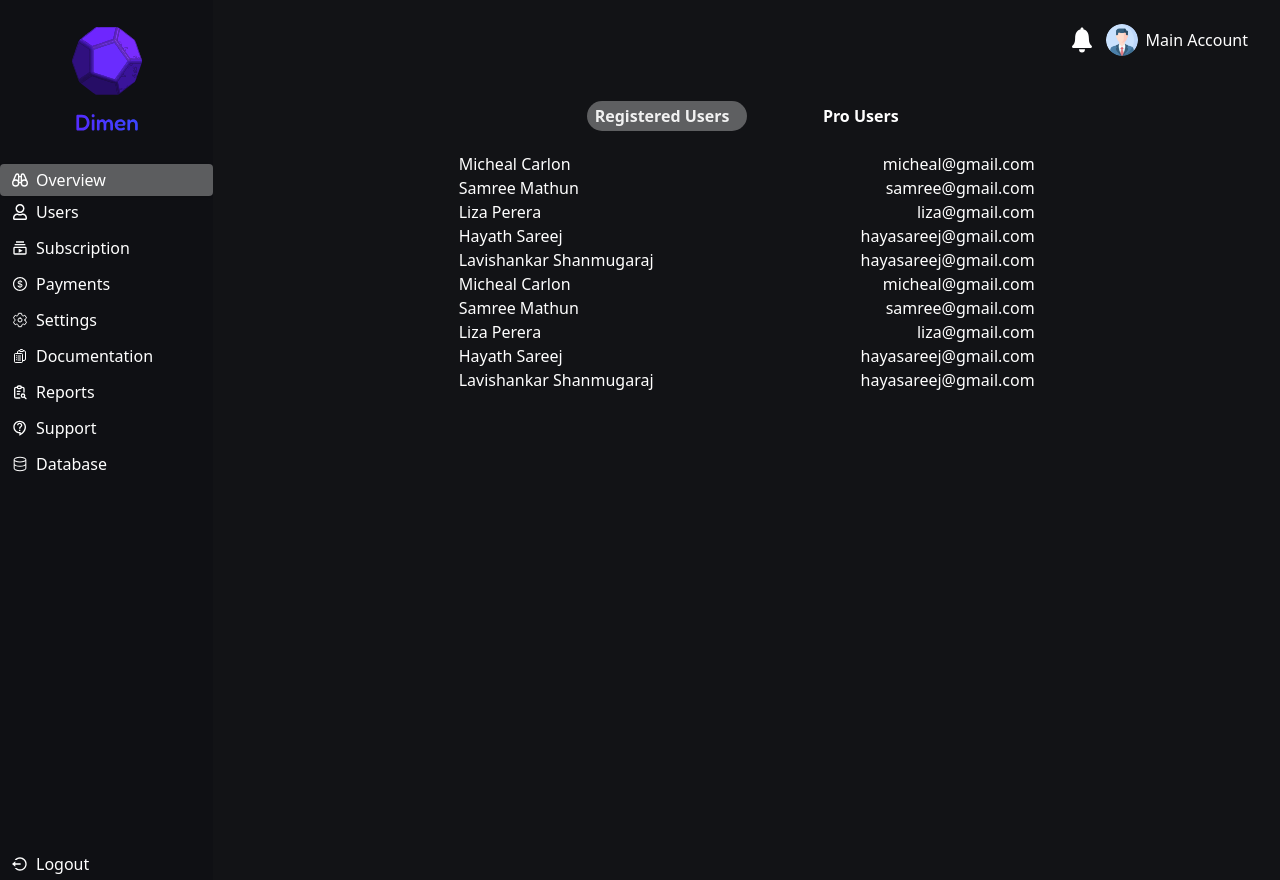
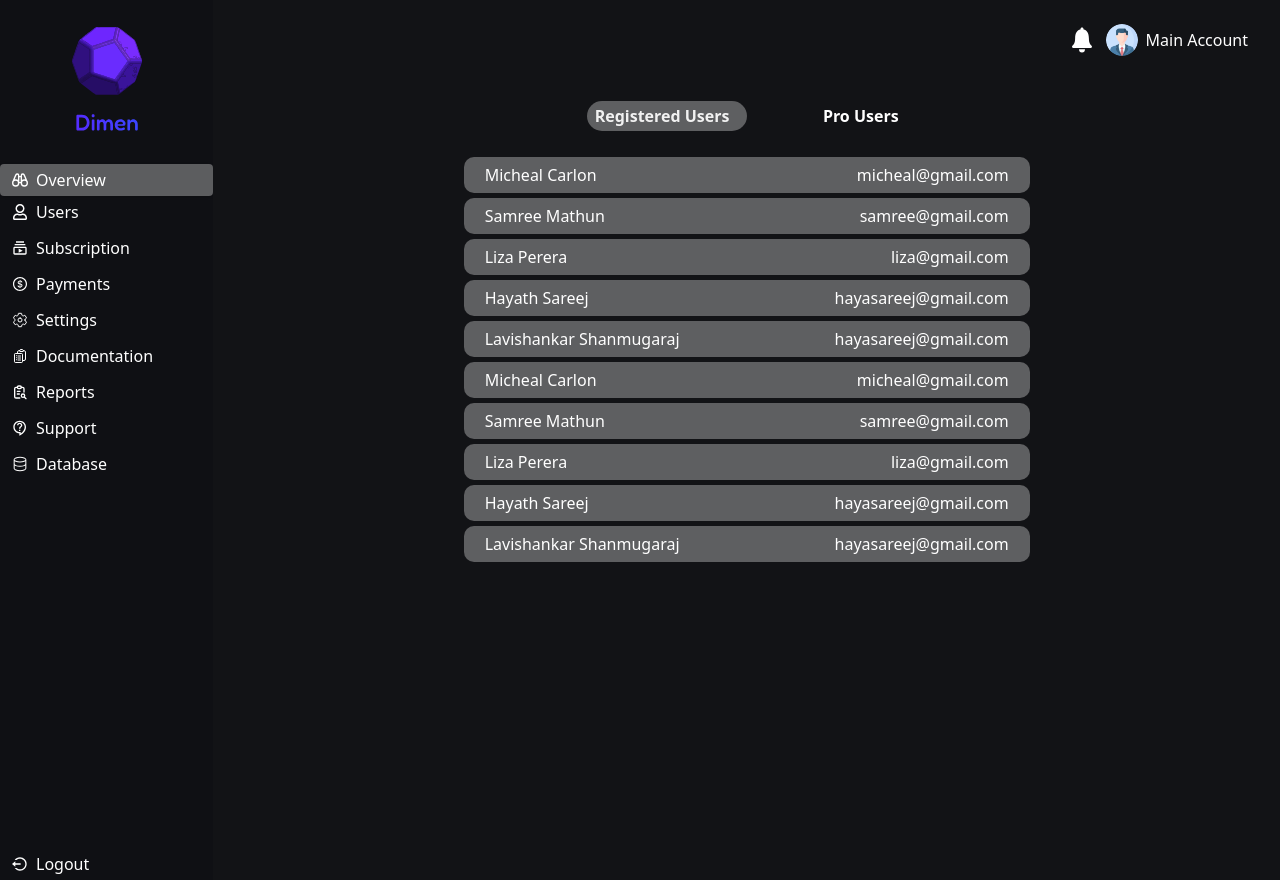
Before and after one commit to Dimen-3D-Model-Annotation/admin-dashboard, a Next.js app: page /admin/users in a window 1280 px wide. Built offline with nearby package versions, Linux system fonts and the light colour scheme.

Commit message:
Update globals.css

```diff
--- a/styles/globals.css
+++ b/styles/globals.css
@@ -21,3 +21,15 @@
     text-wrap: balance;
   }
 }
+
+.rowdiv {
+  margin: 5px;
+  border: 1px solid transparent;
+  padding: 5px 20px; /* Increase left and right padding */
+  border-radius: 10px;
+  background-color: rgba(217, 217, 217, 0.38);
+}
+
+body {
+  overflow: hidden; /* Hide the scrollbar */
+}
```
